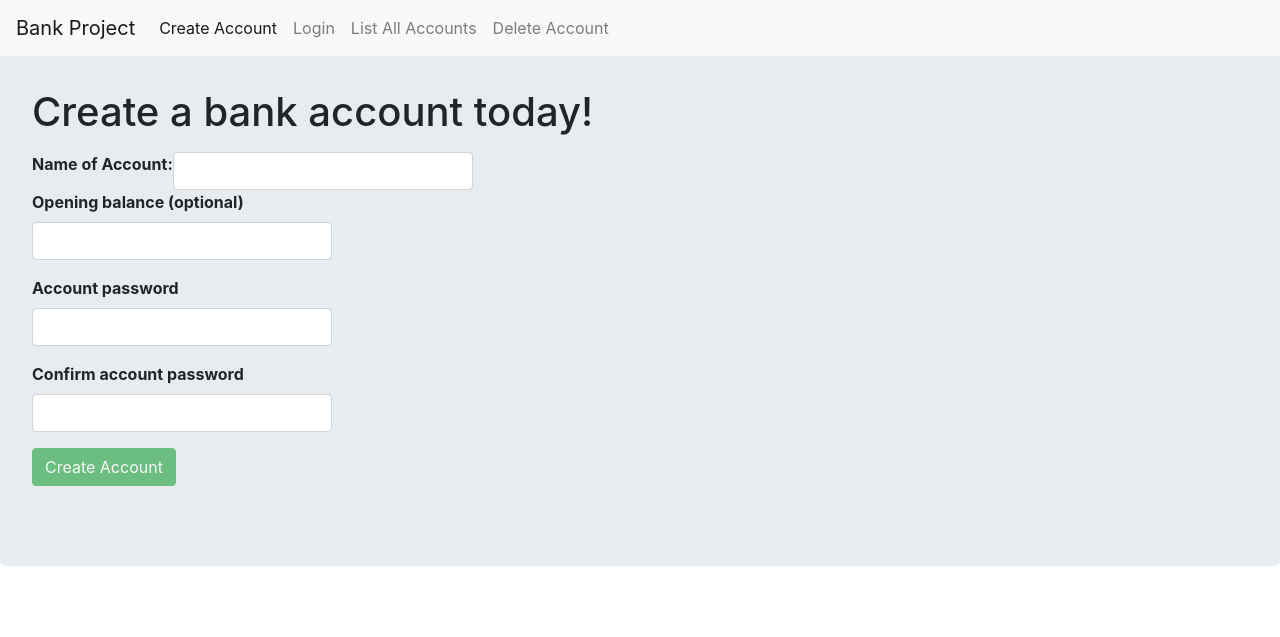
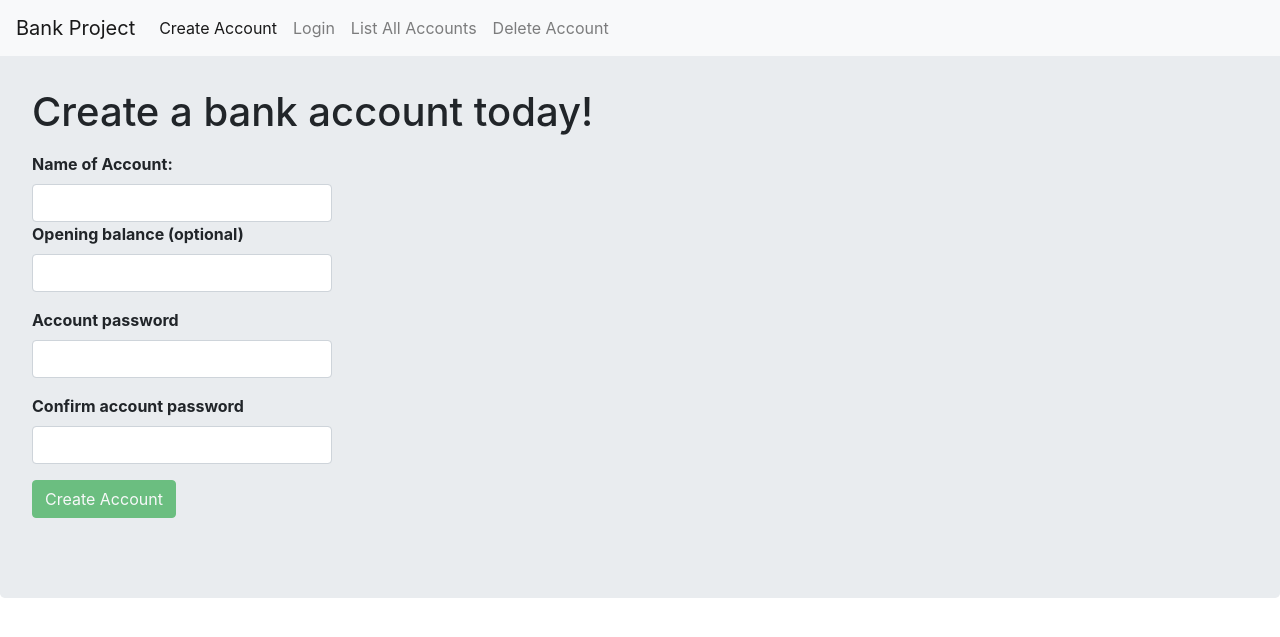
Before and after one commit to Alex-ley/Flask-banking-app, a Flask app: page /create_account in a window 1280 px wide. Shown: the top 637 px of the page. Run offline with Flask 2, Linux system fonts and the light colour scheme; some libraries are stand-ins or nearby versions.

Commit message:
clear both for input tag

```diff
--- a/templates/create_account.html
+++ b/templates/create_account.html
@@ -9,7 +9,7 @@
               <strong style="max-width: 300px; float: left;">
                 {{ form.name.label }}
               </strong>
-              {{ form.name(class="form-control", style="max-width: 300px; float: left;") }} <span id="name-checker" style="float: left;"></span>
+              {{ form.name(class="form-control", style="max-width: 300px; clear: both; float: left;") }} <span id="name-checker" style="float: left;"></span>
             </div>
             <div class="form-group" style="clear: both; max-width: 300px;">
               <strong>
```
